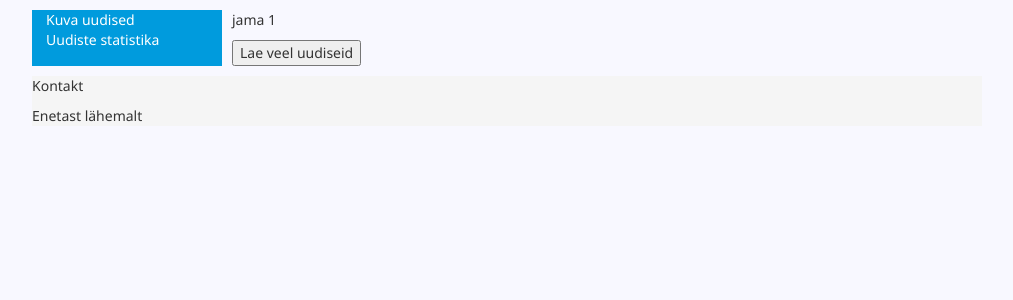
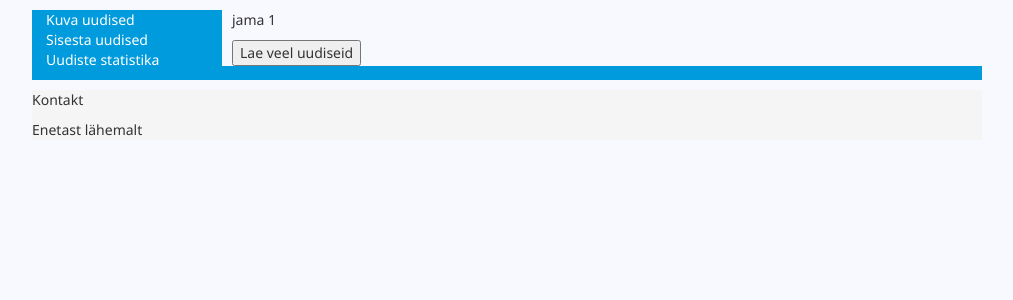
Before and after one commit to alajal/eneta, a PHP site: page / in a window 1280 px wide. Shown: the part 121-421 px from the top of the page, without its empty margins (133-1146 px from the left). Run offline with PHP 8.4, Linux system fonts and the light colour scheme; data that the repository does not hold is empty; a stand-in replaces the project's code that opens the database connection; some libraries are stand-ins or nearby versions.

Commit message:
sisesta uudised - remove class "not" et saaks uudiseis sisestada näitamise jaoks

```diff
--- a/templates/index_template.php
+++ b/templates/index_template.php
@@ -24,7 +24,7 @@ include('header_template.html');
         <div id="left-sidebar">
             <ul>
                 <li><a href="#" id="show-news">Kuva uudised</a> </li>
-                <li><a href="#" id="show-news-input" class="not">Sisesta uudised</a> </li>
+                <li><a href="#" id="show-news-input">Sisesta uudised</a> </li>
                 <li><a href="#" id="show-news-statistics">Uudiste statistika</a> </li>
             </ul>
         </div>
```
